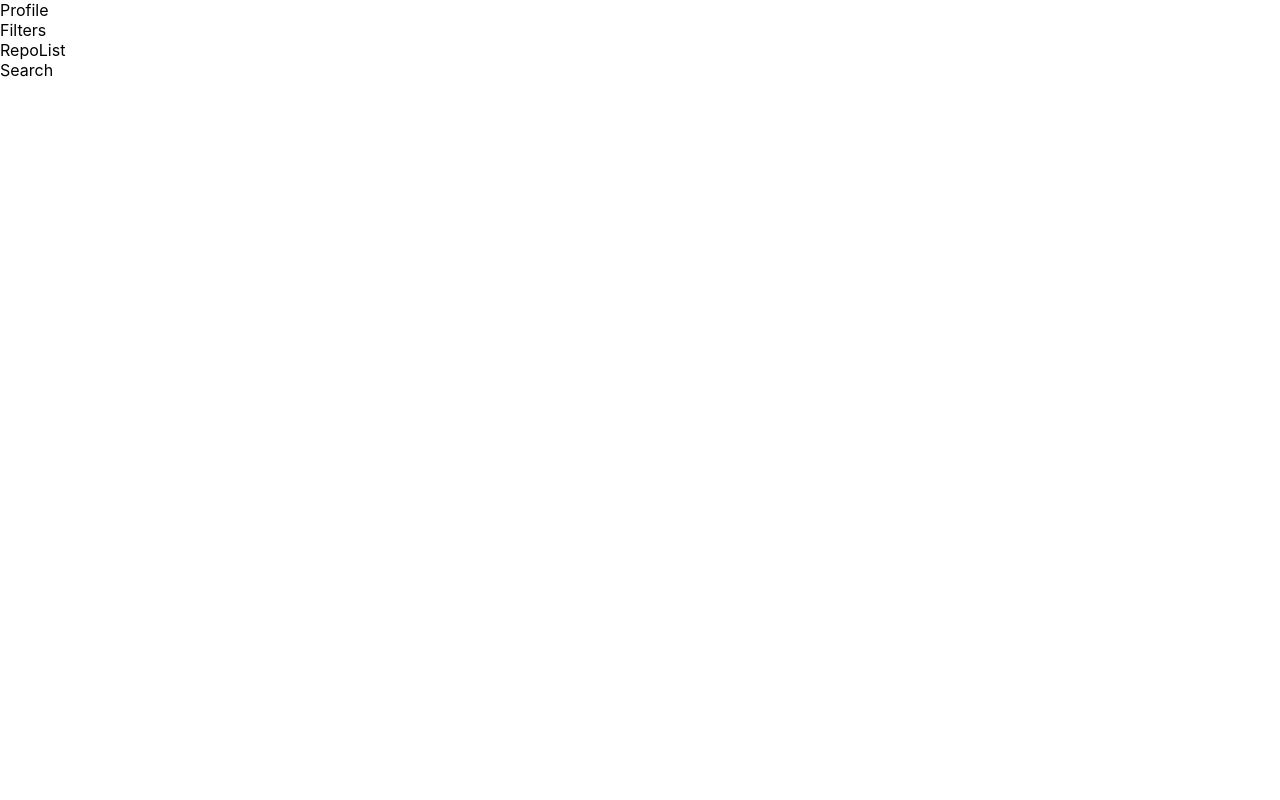
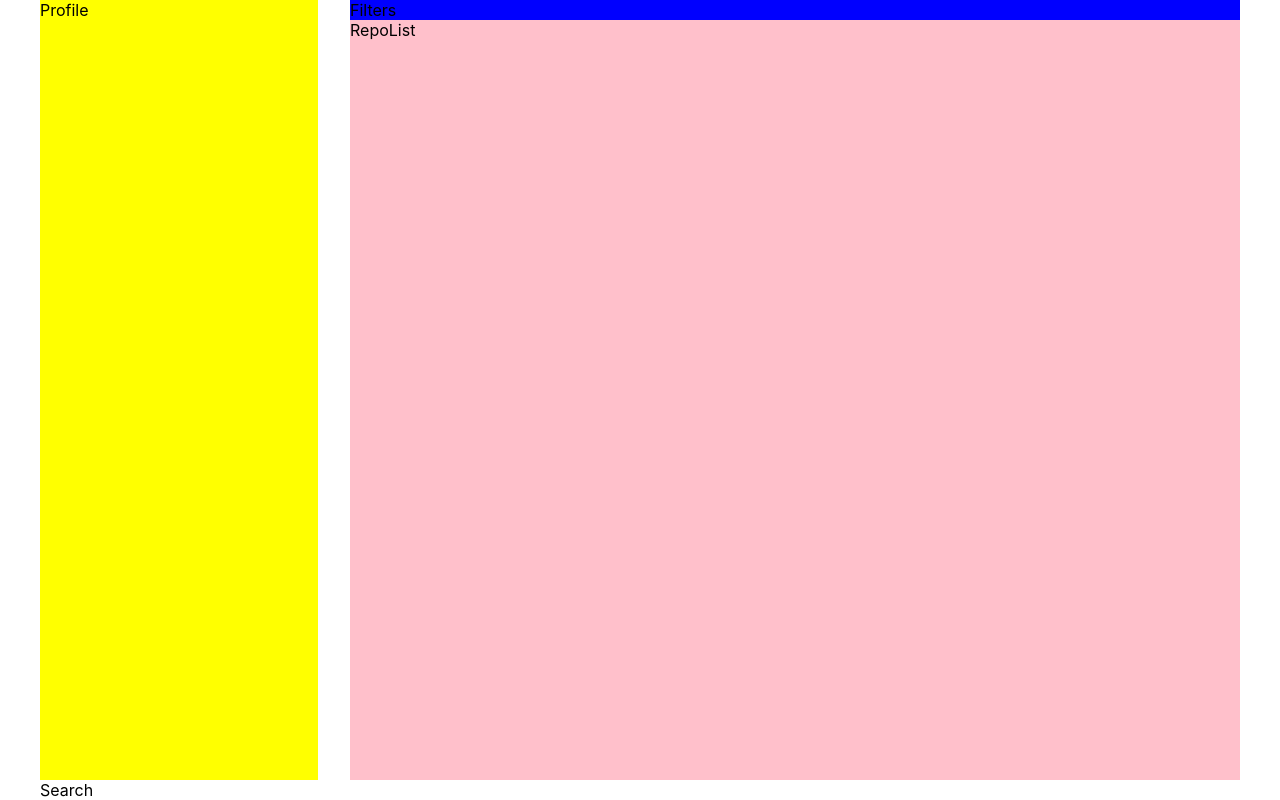
Before and after one commit to FelipeMerchan/git-list, a React (Create React App) app: page / in a window 1280 px wide. Built offline with nearby package versions, Linux system fonts and the light colour scheme.

Commit message:
15. Estilos del Layout

```diff
--- a/src/components/filters.js
+++ b/src/components/filters.js
@@ -1,7 +1,8 @@
 import styled from 'styled-components'
 
 const FiltersStyled = styled.div`
-
+  grid-area: filters;
+  background-color: blue;
 `
 
 function Filters() {
--- a/src/components/layout.js
+++ b/src/components/layout.js
@@ -1,7 +1,18 @@
 import styled from 'styled-components'
 
 const LayoutStyled = styled.main`
+  min-block-size: 100vh;
+  max-inline-size: 75rem;
+  margin: auto;
+  padding-inline: 1.25rem;
 
+  @media screen and (min-width: 768px) {
+    display: grid;
+    grid-template-columns: 278px 1fr;
+    grid-template-rows: auto 1fr;
+    grid-template-areas: "profile filters" "profile repo-list";
+    column-gap: 2rem;
+  }
 `
 
 function Layout({ children }) {
--- a/src/components/profile.js
+++ b/src/components/profile.js
@@ -1,7 +1,8 @@
 import styled from 'styled-components'
 
 const ProfileStyled = styled.div`
-
+  grid-area: profile;
+  background-color: yellow;
 `
 
 function Profile() {
--- a/src/components/repo-list.js
+++ b/src/components/repo-list.js
@@ -1,7 +1,8 @@
 import styled from 'styled-components'
 
 const RepoListStyled = styled.div`
-
+  grid-area: repo-list;
+  background-color: pink;
 `
 
 function RepoList() {
```
